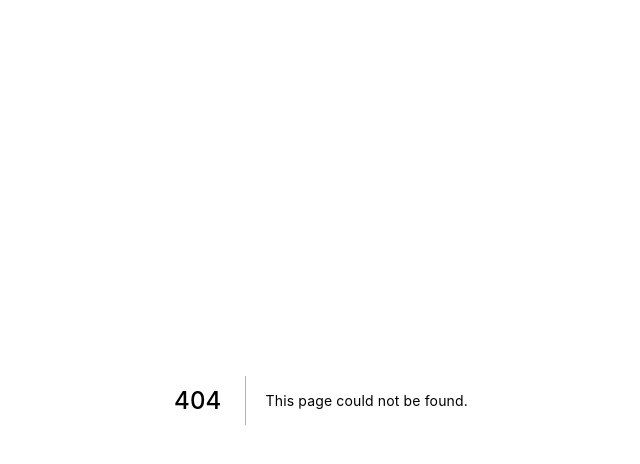
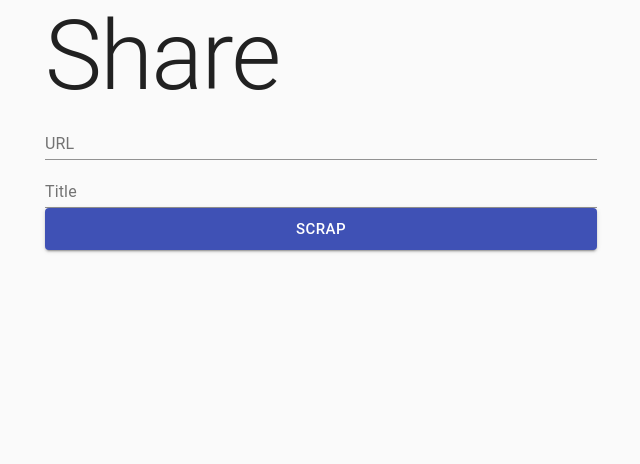
Before and after one commit to aereal/scrapit, a Next.js app: page /add in a window 1280 px wide. Before the commit this address had no page. Shown: the top 464 px of the page, without its empty margins (319-959 px from the left). Built offline with nearby package versions, Linux system fonts and the light colour scheme.

Commit message:
Share page

```diff
--- /dev/null
+++ b/pages/add.tsx
@@ -0,0 +1,24 @@
+import React, {FC} from "react"
+import Head from "next/head"
+import {Container, Typography} from "@material-ui/core"
+import {useRouter} from "next/dist/client/router"
+import {ShareForm} from "../src/components/ShareForm"
+import {getParameter} from "../src/get-parameter"
+
+const AddPage: FC = () => {
+  const {query} = useRouter()
+  const url = getParameter(query, "url") ?? getParameter(query, "text")
+  const title = getParameter(query, "title")
+  return (
+    <>
+      <Head>
+        <title>Add - Scrapit</title>
+      </Head>
+      <Container maxWidth="sm">
+        <Typography variant="h1">Share</Typography>
+        <ShareForm url={url ?? ""} title={title ?? ""} />
+      </Container>
+    </>
+  )
+}
+export default AddPage
--- /dev/null
+++ b/src/components/ShareForm.tsx
@@ -0,0 +1,44 @@
+import React, {FC, useState, ChangeEventHandler} from "react"
+import {TextField, Button} from "@material-ui/core"
+
+export interface ShareFormProps {
+  readonly url: string
+  readonly title: string
+}
+
+type TextFieldChangeHandler = ChangeEventHandler<
+  HTMLInputElement | HTMLTextAreaElement
+>
+
+export const ShareForm: FC<ShareFormProps> = (props) => {
+  const [url, setURL] = useState(props.url)
+  const [title, setTitle] = useState(props.title)
+  const handleChangeURL: TextFieldChangeHandler = (e) => {
+    setURL(e.target.value)
+  }
+  const handleChangeTitle: TextFieldChangeHandler = (e) => {
+    setTitle(e.target.value)
+  }
+
+  return (
+    <form noValidate>
+      <TextField
+        name="url"
+        label="URL"
+        fullWidth
+        value={url}
+        onChange={handleChangeURL}
+      />
+      <TextField
+        name="title"
+        label="Title"
+        fullWidth
+        defaultValue={title}
+        onChange={handleChangeTitle}
+      />
+      <Button variant="contained" color="primary" size="large" fullWidth>
+        Scrap
+      </Button>
+    </form>
+  )
+}
--- /dev/null
+++ b/src/get-parameter.ts
@@ -0,0 +1,12 @@
+import {ParsedUrlQuery} from "querystring"
+
+export const getParameter = (
+  qs: ParsedUrlQuery,
+  key: string,
+): string | undefined => {
+  const got = qs[key]
+  if (got === undefined) {
+    return undefined
+  }
+  return Array.isArray(got) ? got[0] : got
+}
```
